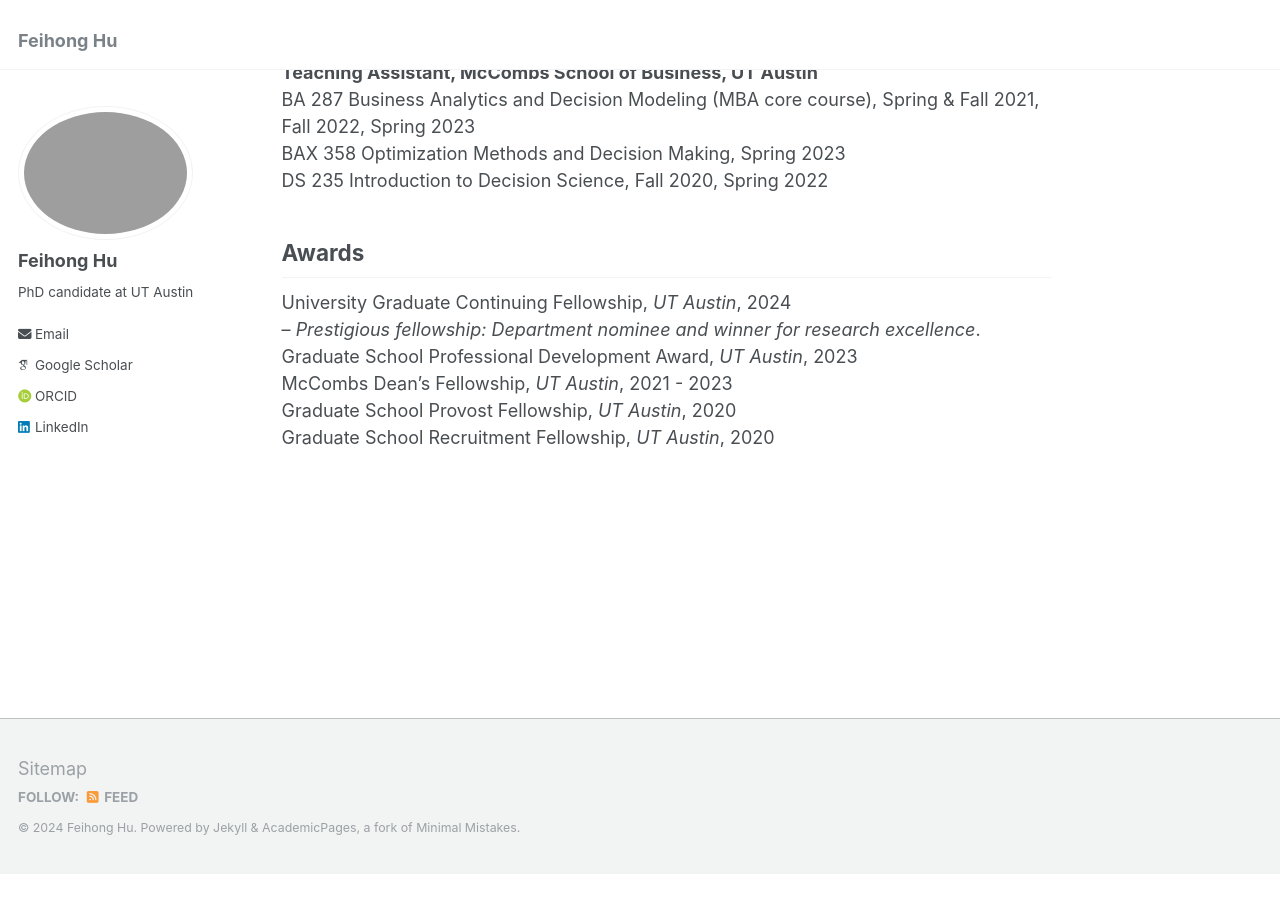
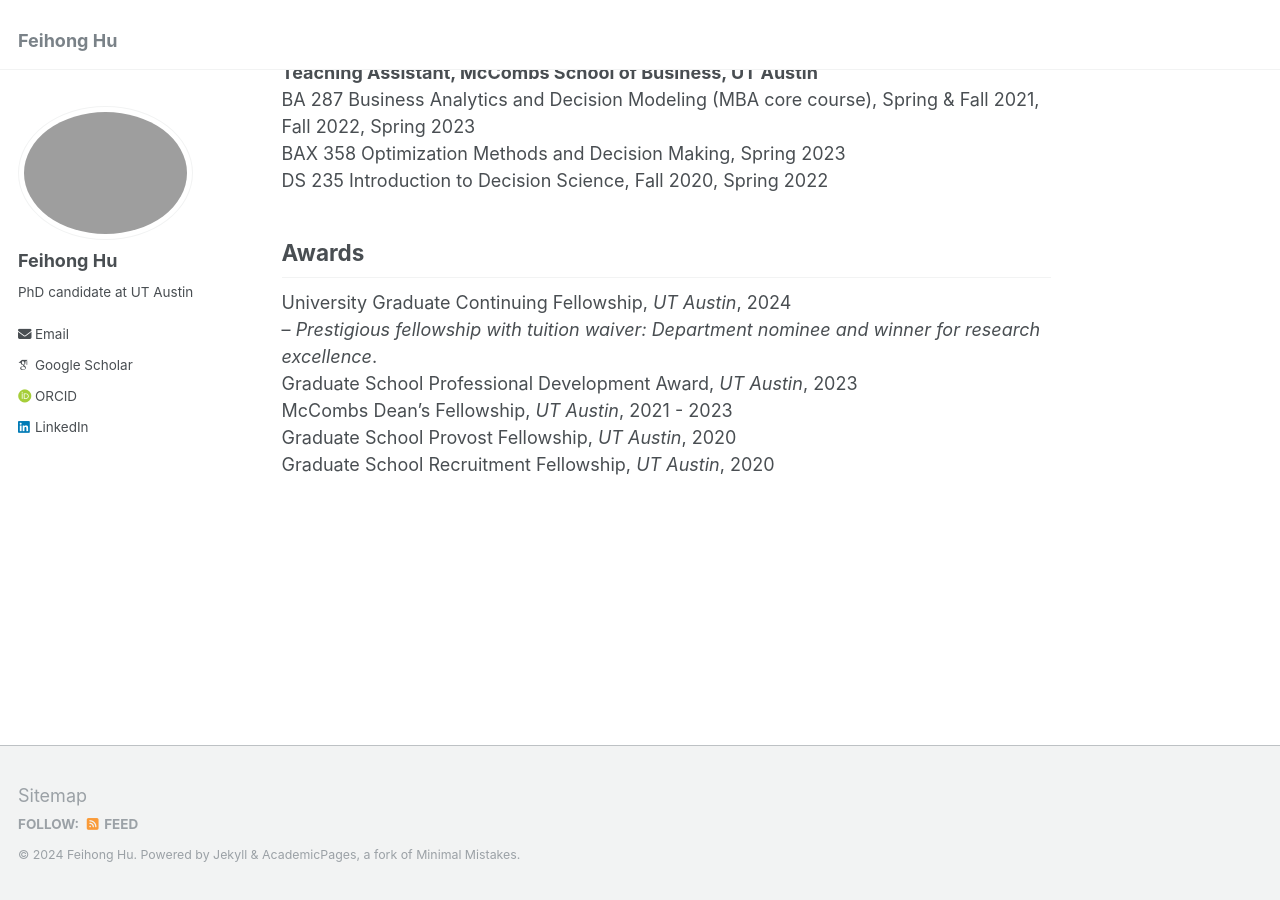
Before and after one commit to feihonghu/feihonghu.github.io, a Jekyll site: the page built from _pages/about.md, in a window 1280 px wide and 900 px high, scrolled down 1563 px. Built offline with Jekyll 4.4.1, drawn with Linux system fonts in a browser that asks for light colours; some web fonts are replaced; before the commit the page ends 2436 px from its top, so only the background shows below that.

Commit message:
Update about.md

```diff
--- a/_pages/about.md
+++ b/_pages/about.md
@@ -56,7 +56,7 @@ DS 235 Introduction to Decision Science, Fall 2020, Spring 2022
 <h2>Awards</h2>
 
 University Graduate Continuing Fellowship, _UT Austin_, 2024<br/>
- -- _Prestigious fellowship: Department nominee and winner for research excellence_.<br/>
+ -- _Prestigious fellowship with tuition waiver: Department nominee and winner for research excellence_.<br/>
 Graduate School Professional Development Award, _UT Austin_, 2023<br/>
 McCombs Dean's Fellowship, _UT Austin_, 2021 - 2023<br/>
 Graduate School Provost Fellowship, _UT Austin_, 2020<br/>
```
